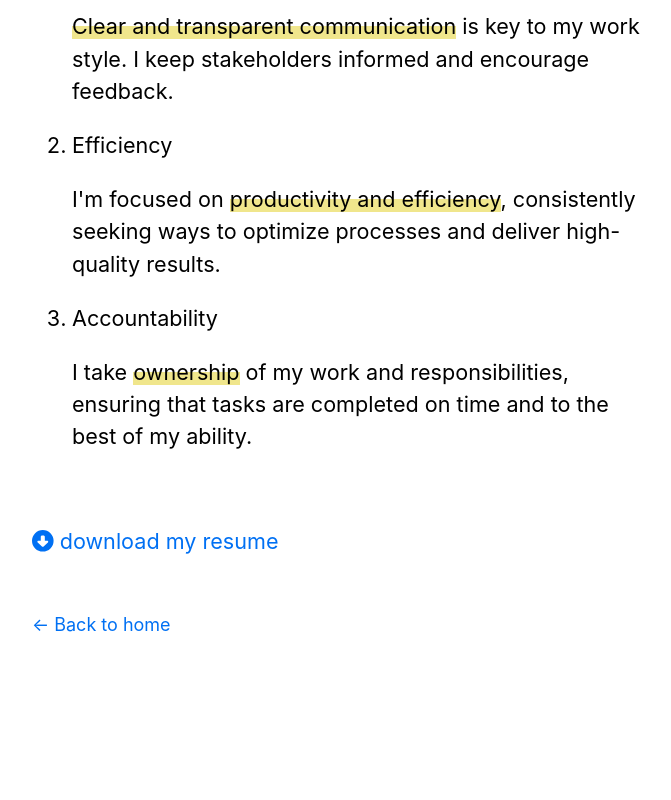
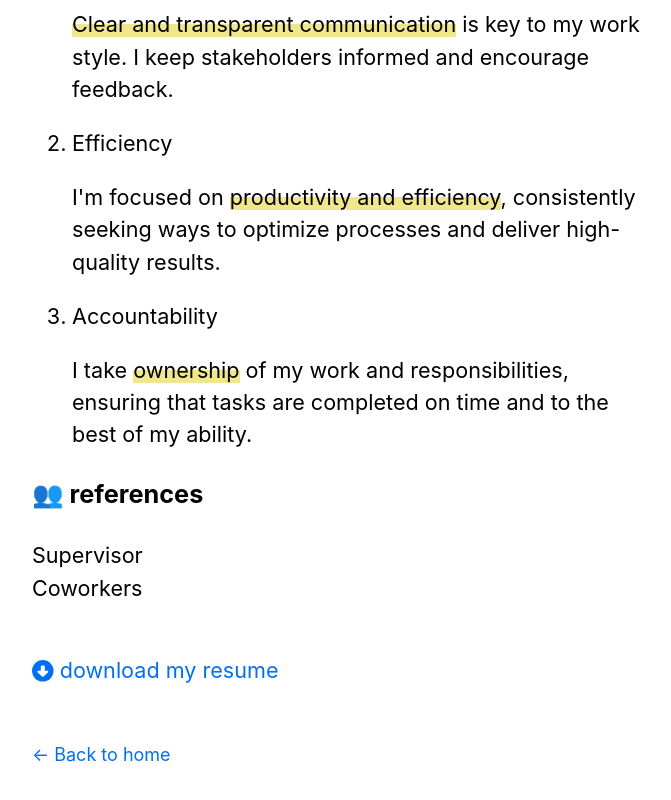
Before and after one commit to yunchipang/nextjs-portfolio, a Next.js app: page /career in a window 1280 px wide. Shown: the part 596-1396 px from the top of the page, without its empty margins (302-973 px from the left). Before the commit the page ends 1344 px from the top, so only its background shows below. Built offline with nearby package versions, Linux system fonts and the light colour scheme.

Commit message:
Refactor directory structure in components

```diff
--- a/src/components/layout.tsx
+++ b/src/components/layout/Layout.tsx
@@ -4,10 +4,10 @@ import Head from 'next/head';
 import Image from 'next/image';
 import Link from 'next/link';
 
+import NavBar from 'components/navbar/NavBar';
 import utilStyles from 'styles/utils.module.css';
 
 import styles from './layout.module.css';
-import NavBar from './NavBar';
 const name = 'Yunchi Pang';
 export const siteTitle = 'yunchipang';
 
--- a/src/components/NavBar.tsx
+++ b/src/components/navbar/NavBar.tsx
@@ -19,7 +19,7 @@ export default function NavBar() {
               key={index}
               style={{
                 display: 'inline',
-                padding: '6px',
+                padding: '5px',
               }}
             >
               <Link href={link.path}>{link.name}</Link>
--- /dev/null
+++ b/src/components/references/References.tsx
@@ -0,0 +1,48 @@
+import { useEffect, useState } from 'react';
+
+import utilStyles from 'styles/utils.module.css';
+
+function References() {
+  const [activeTab, setActiveTab] = useState<'supervisors' | 'coworkers'>(
+    'supervisors'
+  );
+
+  const handleTabClick = (tab: 'supervisors' | 'coworkers') => {
+    setActiveTab(tab);
+  };
+
+  // debug
+  useEffect(() => {
+    console.log(activeTab);
+  }, [activeTab]);
+
+  return (
+    <section className={utilStyles.headingMd}>
+      <div className="tab-container">
+        <div
+          className={`tab ${activeTab === 'supervisors' ? 'active' : ''}`}
+          onClick={() => handleTabClick('supervisors')}
+        >
+          Supervisor
+        </div>
+        <div
+          className={`tab ${activeTab === 'coworkers' ? 'active' : ''}`}
+          onClick={() => handleTabClick('coworkers')}
+        >
+          Coworkers
+        </div>
+      </div>
+
+      <div className="tab-content">
+        {activeTab === 'supervisors' && (
+          <div>{/* Content for Supervisor Tab */}</div>
+        )}
+        {activeTab === 'coworkers' && (
+          <div>{/* Content for Coworkers Tab */}</div>
+        )}
+      </div>
+    </section>
+  );
+}
+
+export default References;
--- a/src/pages/about.tsx
+++ b/src/pages/about.tsx
@@ -1,6 +1,6 @@
 import Head from 'next/head';
 
-import Layout from 'components/layout';
+import Layout from 'components/layout/Layout';
 import utilStyles from 'styles/utils.module.css';
 
 export default function About() {
--- a/src/pages/career.tsx
+++ b/src/pages/career.tsx
@@ -1,4 +1,5 @@
-import Layout from 'components/layout';
+import Layout from 'components/layout/Layout';
+import References from 'components/references/References';
 import utilStyles from 'styles/utils.module.css';
 
 export default function Career() {
@@ -48,6 +49,10 @@ export default function Career() {
           </li>
         </ol>
       </section>
+      <section className={utilStyles.headingMd}>
+        <h3>👥 references</h3>
+        <References />
+      </section>
     </Layout>
   );
 }
--- a/src/pages/index.tsx
+++ b/src/pages/index.tsx
@@ -7,7 +7,7 @@ import { FontAwesomeIcon } from '@fortawesome/react-fontawesome';
 import Head from 'next/head';
 import Link from 'next/link';
 
-import Layout, { siteTitle } from 'components/layout';
+import Layout, { siteTitle } from 'components/layout/Layout';
 import utilStyles from 'styles/utils.module.css';
 import profileLinks from 'utils/profileLinks';
 
--- a/src/pages/posts.tsx
+++ b/src/pages/posts.tsx
@@ -2,7 +2,7 @@ import Head from 'next/head';
 import Link from 'next/link';
 
 import Date from 'components/date';
-import Layout from 'components/layout';
+import Layout from 'components/layout/Layout';
 import { getSortedPostsData } from 'lib/posts';
 import utilStyles from 'styles/utils.module.css';
 
--- a/src/pages/posts/[id].tsx
+++ b/src/pages/posts/[id].tsx
@@ -2,7 +2,7 @@ import { GetStaticProps, GetStaticPaths } from 'next';
 import Head from 'next/head';
 
 import Date from 'components/date';
-import Layout from 'components/layout';
+import Layout from 'components/layout/Layout';
 import { getAllPostIds, getPostData } from 'lib/posts';
 import utilStyles from 'styles/utils.module.css';
 
--- a/src/pages/projects.tsx
+++ b/src/pages/projects.tsx
@@ -5,7 +5,7 @@ import Head from 'next/head';
 import Image from 'next/image';
 import Link from 'next/link';
 
-import Layout from 'components/layout';
+import Layout from 'components/layout/Layout';
 import { getSortedProjectsData } from 'lib/projects';
 import utilStyles from 'styles/utils.module.css';
 
--- a/src/pages/projects/[id].tsx
+++ b/src/pages/projects/[id].tsx
@@ -2,7 +2,7 @@ import { GetStaticProps, GetStaticPaths } from 'next';
 import Head from 'next/head';
 
 import Date from 'components/date';
-import Layout from 'components/layout';
+import Layout from 'components/layout/Layout';
 import { getAllProjectIds, getProjectData } from 'lib/projects';
 import utilStyles from 'styles/utils.module.css';
 
```
Also changed, not shown: src/components/layout/layout.module.css (renamed from src/components/layout.module.css).
